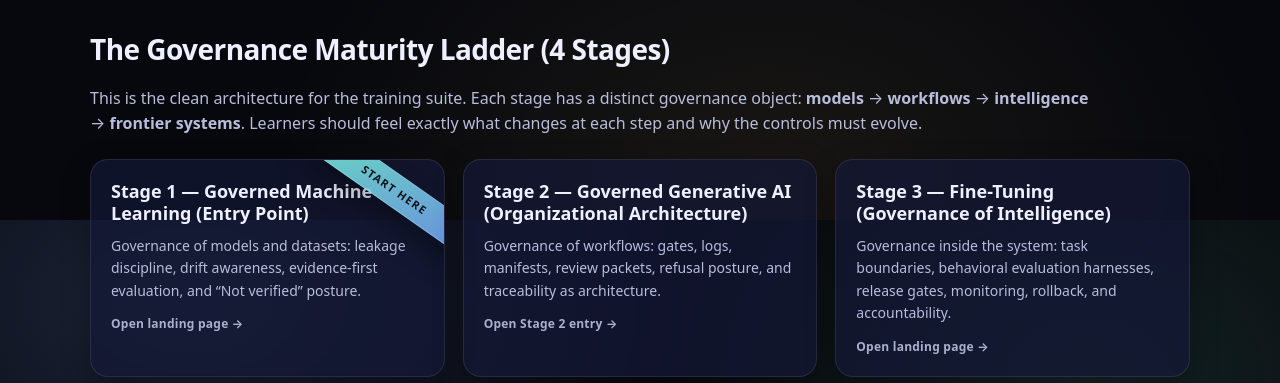
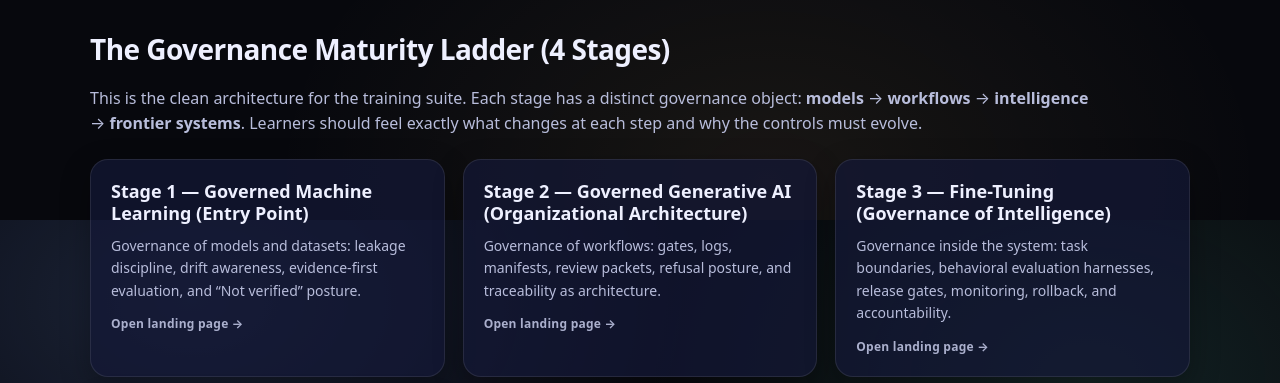
Before and after one commit to alexdibol/ai-governance_first, a plain HTML site: page docs/index.html in a window 1280 px wide. Shown: the part 1380-1763 px from the top of the page. Drawn offline with Linux system fonts and the light colour scheme.

Commit message:
Update index.html

```diff
--- a/docs/index.html
+++ b/docs/index.html
@@ -199,23 +199,6 @@
       opacity:0.92;
       font-weight:700;
       letter-spacing:0.02em;
-    }
-
-    /* Start-here ribbon (Stage 1 only) */
-    .ribbon{
-      position:absolute;
-      top:14px;
-      right:-44px;
-      transform:rotate(35deg);
-      padding:6px 54px;
-      font-size:11px;
-      font-weight:900;
-      letter-spacing:0.12em;
-      text-transform:uppercase;
-      color:rgba(10,12,18,0.95);
-      background:linear-gradient(135deg, var(--good), var(--good2));
-      border:1px solid rgba(255,255,255,0.18);
-      box-shadow:0 14px 28px rgba(0,0,0,0.30);
     }
 
     /* Lists / Callouts */
@@ -460,12 +443,12 @@
 
     <!--
       CONFIGURATION (edit these 4 URLs once, then you can reuse this exact file across sites)
-      If you create a dedicated Stage 2 “GenAI Ops Architecture” entry page, put it in STAGE2_URL.
+      Stage 2 is now the dedicated governed generative applications entry page.
     -->
     <script>
       window.GOV_FIRST = {
         STAGE1_URL: "https://alexdibol.github.io/ml-governance_first",
-        STAGE2_URL: "https://alexdibol.github.io/ai-governance_first",     // <- replace with your dedicated Stage 2 entry page if/when you publish it
+        STAGE2_URL: "https://alexdibol.github.io/ai-governed_generative_applications/",
         STAGE3_URL: "https://alexdibol.github.io/ai-fine_tuning/",
         STAGE4_URL: "http://alexdibol.github.io/ai-governance_2026",
         COLLECTION_MAP_URL: "https://alexdibol.github.io/ai-governance_first"
@@ -574,7 +557,6 @@
 
       <div class="grid">
         <a class="card linkcard" id="stage1Card" href="#" target="_blank" rel="noopener">
-          <div class="ribbon" aria-hidden="true">Start here</div>
           <h3>Stage 1 — Governed Machine Learning (Entry Point)</h3>
           <p>Governance of models and datasets: leakage discipline, drift awareness, evidence-first evaluation, and “Not verified” posture.</p>
           <div class="hint">Open landing page →</div>
@@ -583,7 +565,7 @@
         <a class="card linkcard" id="stage2Card" href="#" target="_blank" rel="noopener">
           <h3>Stage 2 — Governed Generative AI (Organizational Architecture)</h3>
           <p>Governance of workflows: gates, logs, manifests, review packets, refusal posture, and traceability as architecture.</p>
-          <div class="hint">Open Stage 2 entry →</div>
+          <div class="hint">Open landing page →</div>
         </a>
 
         <a class="card linkcard" id="stage3Card" href="#" target="_blank" rel="noopener">
```
